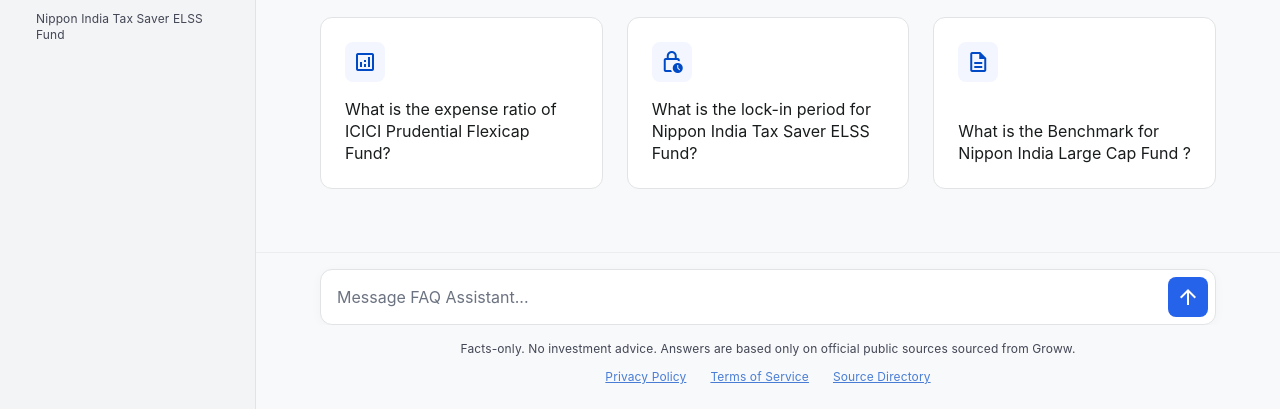
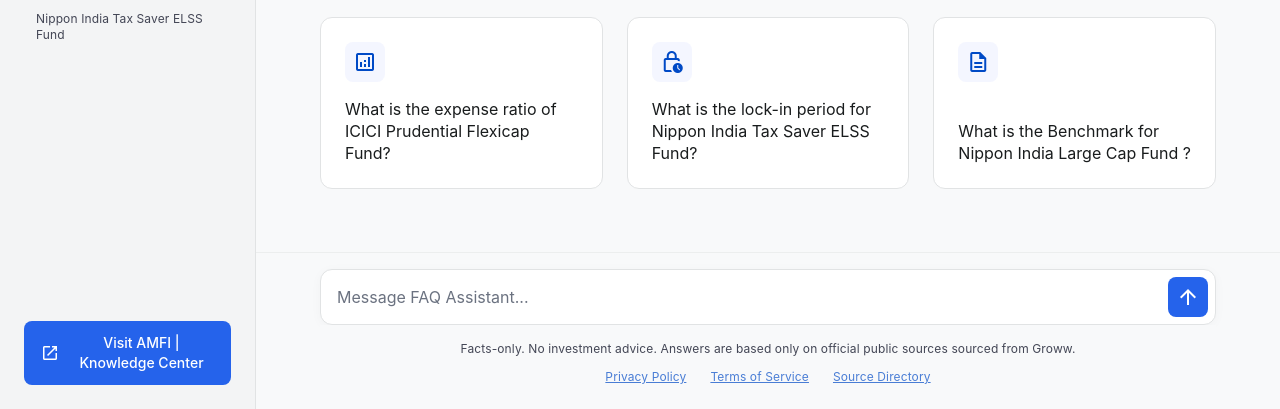
Before and after one commit to nikhil1102-ai/raq_mf_faq, a plain HTML site: page ui/index.html in a window 1280 px wide. Shown: the part 391-800 px from the top of the page. Drawn offline with nearby package versions, Linux system fonts and the light colour scheme.

Commit message:
enhancement: introduce AMFI link

```diff
--- a/ui/index.html
+++ b/ui/index.html
@@ -155,10 +155,11 @@
                         </div>
                 </div>
                 <!-- CTA -->
-                <button
-                        class="hidden mt-auto bg-primary-container text-on-primary text-label-md font-label-md py-3 px-4 rounded-lg hover:opacity-90 transition-opacity">
-                        View All Schemes (Hidden)
-                </button>
+                <a href="https://www.amfiindia.com/investor" target="_blank"
+                        class="mt-auto bg-primary-container text-on-primary text-label-md font-label-md py-3 px-4 rounded-lg hover:opacity-90 transition-opacity text-center flex items-center justify-center gap-2">
+                        <span class="material-symbols-outlined text-[20px]">open_in_new</span>
+                        Visit AMFI | Knowledge Center
+                </a>
         </nav>
         <!-- Main Canvas Area -->
         <main class="flex-1 flex flex-col h-full relative overflow-hidden bg-surface-bright">
@@ -263,7 +264,8 @@
                         <footer class="w-full py-4 flex flex-col items-center gap-2 bg-background z-10 max-w-4xl">
                                 <p
                                         class="text-caption-sm font-caption-sm text-on-surface-variant text-center max-w-2xl px-4">
-                                        Facts-only. No investment advice. Answers are based only on official public sources sourced from Groww.
+                                        Facts-only. No investment advice. Answers are based only on official public
+                                        sources sourced from Groww.
                                 </p>
                                 <div class="flex gap-6 mt-1">
                                         <a class="text-caption-sm font-caption-sm text-primary underline hover:text-primary/80 transition-colors opacity-70 hover:opacity-100"
```
Lines whose indentation alone changed are shown as unchanged.
